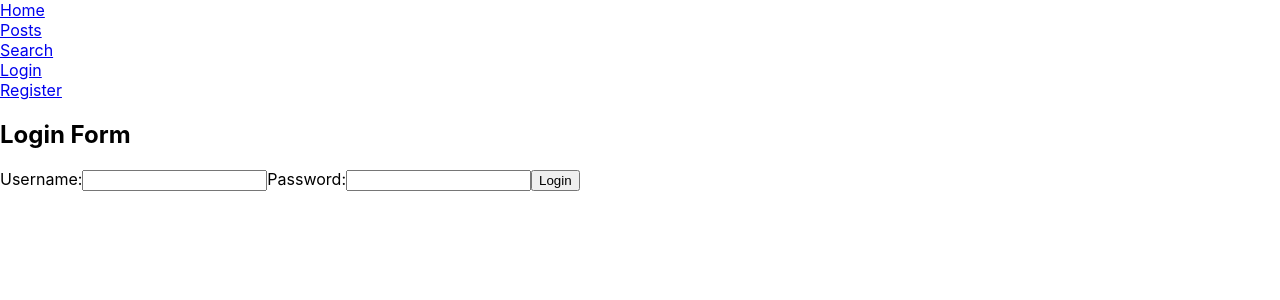
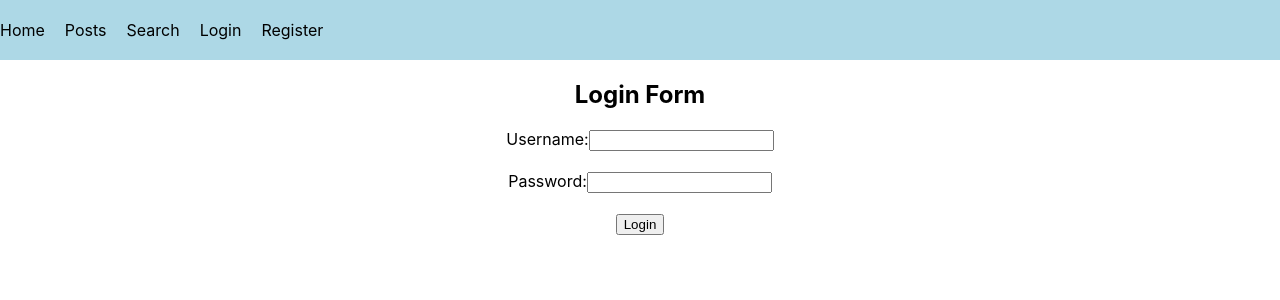
Before and after one commit to andrewgder/strangers_thing, a React (Create React App) app: page /login in a window 1280 px wide. Shown: the top 300 px of the page. Built offline with nearby package versions, Linux system fonts and the light colour scheme; the HTML template or start-up script is replaced by a standard one.

Commit message:
added some styling

```diff
--- a/src/App.css
+++ b/src/App.css
@@ -36,3 +36,60 @@
     transform: rotate(360deg);
   }
 }
+
+.NavBarBody {
+  display: flex;
+  background-color: lightblue;
+  align-items: center;
+  text-decoration: none;
+}
+.NavBarMenuItems,
+.menuItems {
+  display: flex;
+  margin: 10px;
+  text-decoration: none;
+}
+* {
+  text-align: center;
+  display: flexbox;
+}
+
+#createAccount {
+  justify-content: center;
+  align-items: center;
+  height: 100vh;
+}
+
+.NavLink,
+.NavBarTitle {
+  text-decoration: none;
+  color: black;
+}
+
+.createPost {
+  text-decoration: none;
+  color: black;
+  font-style: oblique;
+  font-weight: bold;
+
+  background-color: lightblue;
+  display: flex;
+  justify-content: center;
+}
+
+#createPost {
+  display: flex;
+  flex-direction: column;
+  justify-content: left;
+  align-self: center;
+}
+
+.createButton {
+  width: 100px;
+  align-self: center;
+}
+
+.Posts {
+  background-color: lightblue;
+  size: 500px;
+}
--- a/src/components/CreatePost.js
+++ b/src/components/CreatePost.js
@@ -76,6 +76,7 @@ const CreatePost = (props) => {
             required
           />
         </label>
+
         <label>
           Description:
           <input
@@ -86,6 +87,7 @@ const CreatePost = (props) => {
             required
           />
         </label>
+
         <label>
           Price:
           <input
@@ -96,6 +98,7 @@ const CreatePost = (props) => {
             required
           />
         </label>
+
         <label>
           Location:
           <input
@@ -106,6 +109,7 @@ const CreatePost = (props) => {
             required
           />
         </label>
+
         <label>
           Will Deliver?:
           <select
@@ -117,7 +121,10 @@ const CreatePost = (props) => {
             <option value="false"> No</option>
           </select>
         </label>
-        <button name="createPost">Submit Post</button>
+
+        <button className="createButton" name="createPost">
+          Submit Post
+        </button>
       </form>
     </>
   );
--- a/src/components/Login.js
+++ b/src/components/Login.js
@@ -53,6 +53,8 @@ const Login = (props) => {
                 onChange={(e) => setUsername(e.target.value)}
               />
             </label>
+            <br></br>
+            <br></br>
             <label>
               Password:
               <input
@@ -63,6 +65,8 @@ const Login = (props) => {
                 required
               />
             </label>
+            <br></br>
+            <br></br>
             <button name="login">Login</button>
           </form>
         </>
--- a/src/components/MyPosts.js
+++ b/src/components/MyPosts.js
@@ -48,12 +48,12 @@ const MyPosts = (props) => {
           <div className="Posts" key={post._id}>
             <h2>{post.title} </h2>
             <p>Posted By: {post.author.username}</p>
-            <h3>
+            <p>
               Item Description:
               <br />
               {post.description}
-            </h3>
-            <h4>Asking Price: {post.price}</h4>
+            </p>
+            <p>Asking Price: {post.price}</p>
             <p>Location: {post.location}</p>
             <p>
               Delivery:
--- a/src/components/Navbar.js
+++ b/src/components/Navbar.js
@@ -68,12 +68,13 @@ const Navbar = (props) => {
       <Link to={"/"} className="NavBarTitle">
         Home
       </Link>
+
       <div className="NavBarMenuItems">
         {links.map((link) => {
           const { key, route, text, shouldDisplay, onClick = () => {} } = link;
           if (shouldDisplay) {
             return (
-              <div key={key}>
+              <div className="menuItems" key={key}>
                 <Link className="NavLink" to={route} onClick={onClick}>
                   {text}
                 </Link>
--- a/src/components/Posts.js
+++ b/src/components/Posts.js
@@ -48,17 +48,23 @@ const Posts = (props) => {
   return (
     <>
       <h1> Stranger's Posts</h1>
-      {props.loggedIn && <Link to={"/createPost"}>Create Post</Link>}
+      {props.loggedIn && (
+        <div className="createPost">
+          <Link className="createPost" to={"/createPost"}>
+            Create Post
+          </Link>
+        </div>
+      )}
       {posts.map((post) => (
         <div className="Posts" key={post._id}>
           <h2>{post.title}</h2>
           <p>Posted By: {post.author.username}</p>
-          <h3>
+          <p>
             Item Description:
             <br />
             {post.description}
-          </h3>
-          <h4>Asking Price: {post.price}</h4>
+          </p>
+          <p>Asking Price: {post.price}</p>
           <p>Location: {post.location}</p>
           <p>
             Delivery:
--- a/src/components/Register.js
+++ b/src/components/Register.js
@@ -64,6 +64,8 @@ const Register = () => {
             required
           />
         </label>
+        <br></br>
+        <br></br>
         <label>
           Password:
           <input
@@ -74,6 +76,8 @@ const Register = () => {
             required
           />
         </label>
+        <br></br>
+        <br></br>
         <label>
           Confirm Password:
           <input
@@ -84,6 +88,8 @@ const Register = () => {
             required
           />
         </label>
+        <br></br>
+        <br></br>
         <button name="createAccount">Create Account</button>
       </form>
     </>
```
